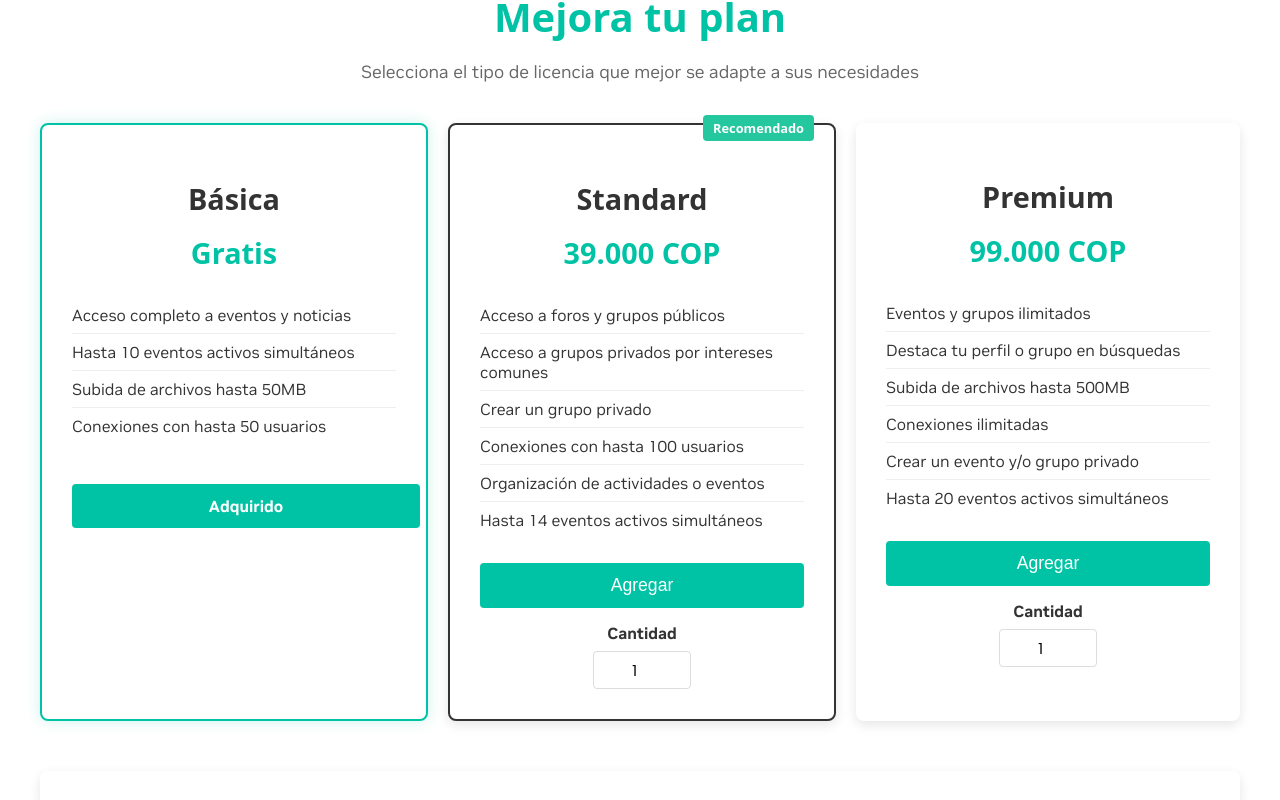
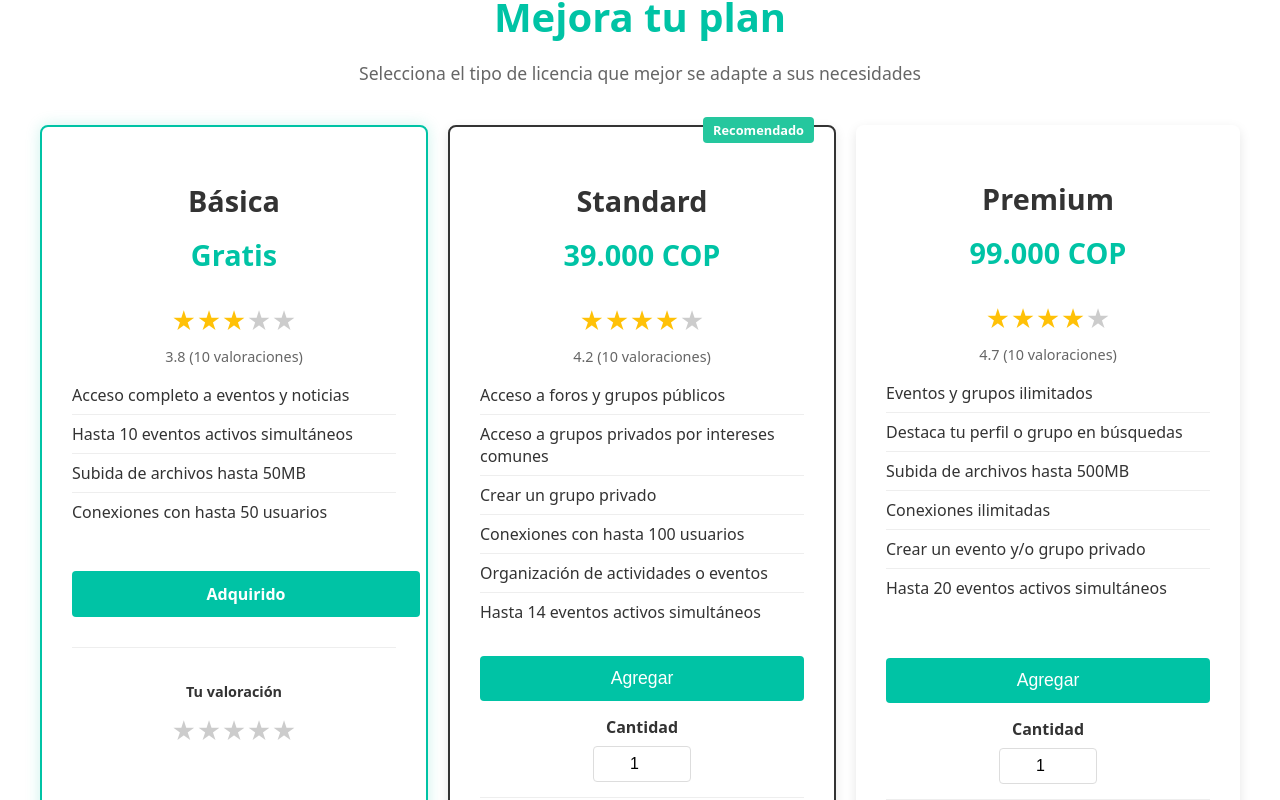
Before and after one commit to Migumi-07/Conecta-Poly, a React (Create React App) app: page /Home in a window 1280 px wide. Shown: the part 2660-3460 px from the top of the page. Built offline with nearby package versions, Linux system fonts and the light colour scheme.

Commit message:
Se añade rating y compra

```diff
--- a/src/components/Home/License.jsx
+++ b/src/components/Home/License.jsx
@@ -1,7 +1,59 @@
 import React, { useState, useEffect } from "react";
 import "../../styles/Home/License.css";
 
+const StarRating = ({ rating = 0, onRatingChange, interactive = true }) => {
+  const [hoverRating, setHoverRating] = useState(0);
+  const [selectedRating, setSelectedRating] = useState(rating);
+
+  const handleClick = (value) => {
+    if (interactive) {
+      setSelectedRating(value);
+      if (onRatingChange) {
+        onRatingChange(value);
+      }
+    }
+  };
+
+  const handleMouseEnter = (value) => {
+    if (interactive) {
+      setHoverRating(value);
+    }
+  };
+
+  const handleMouseLeave = () => {
+    if (interactive) {
+      setHoverRating(0);
+    }
+  };
+
+  return (
+    <div className="star-rating" onMouseLeave={handleMouseLeave}>
+      {[1, 2, 3, 4, 5].map((star) => (
+        <span
+          key={star}
+          className={`star ${
+            (hoverRating || selectedRating) >= star ? "filled" : ""
+          } ${interactive ? "interactive" : ""}`}
+          onClick={() => handleClick(star)}
+          onMouseEnter={() => handleMouseEnter(star)}
+        >
+          ★
+        </span>
+      ))}
+    </div>
+  );
+};
+
 const License = () => {
+  const handlePurchase = () => {
+    if (
+      window.confirm(`¿Confirmas la compra por ${formatCurrency(total)} COP?`)
+    ) {
+      console.log("Compra confirmada:", cart);
+      alert("¡Gracias por tu compra!");
+      setCart([]);
+    }
+  };
   const licenseTypes = [
     {
       name: "Básica",
@@ -12,6 +64,8 @@ const License = () => {
         "Subida de archivos hasta 50MB",
         "Conexiones con hasta 50 usuarios",
       ],
+      averageRating: 3.8,
+      userRatings: [],
     },
     {
       name: "Standard",
@@ -24,6 +78,8 @@ const License = () => {
         "Organización de actividades o eventos",
         "Hasta 14 eventos activos simultáneos",
       ],
+      averageRating: 4.2,
+      userRatings: [],
     },
     {
       name: "Premium",
@@ -36,6 +92,8 @@ const License = () => {
         "Crear un evento y/o grupo privado",
         "Hasta 20 eventos activos simultáneos",
       ],
+      averageRating: 4.7,
+      userRatings: [],
     },
   ];
 
@@ -43,6 +101,9 @@ const License = () => {
   const [cart, setCart] = useState([]);
   const [animatingCard, setAnimatingCard] = useState(null);
   const [visibleSections, setVisibleSections] = useState([]);
+  const [userRatings, setUserRatings] = useState(() => {
+    return licenseTypes.map(() => null);
+  });
 
   const handleQuantityChange = (index, value) => {
     if (index === 0) return;
@@ -100,6 +161,25 @@ const License = () => {
     } else {
       setCart(cart.filter((_, index) => index !== indexToRemove));
     }
+  };
+
+  const handleRatingChange = (licenseIndex, newRating) => {
+    console.log(
+      `Nueva valoración para ${licenseTypes[licenseIndex].name}:`,
+      newRating
+    );
+
+    const newUserRatings = [...userRatings];
+    newUserRatings[licenseIndex] = newRating;
+    setUserRatings(newUserRatings);
+
+    licenseTypes[licenseIndex].userRatings.push(newRating);
+    const sum = licenseTypes[licenseIndex].userRatings.reduce(
+      (a, b) => a + b,
+      0
+    );
+    licenseTypes[licenseIndex].averageRating =
+      sum / licenseTypes[licenseIndex].userRatings.length;
   };
 
   const subtotal = cart.reduce((sum, item) => sum + item.total, 0);
@@ -164,6 +244,15 @@ const License = () => {
                 ? "Gratis"
                 : `${formatCurrency(license.price)} COP`}
             </div>
+
+            <div className="license-rating">
+              <StarRating rating={license.averageRating} interactive={false} />
+              <span className="rating-text">
+                {license.averageRating.toFixed(1)} (
+                {license.userRatings.length + 10} valoraciones)
+              </span>
+            </div>
+
             <ul className="license-features">
               {license.features.map((feature, i) => (
                 <li key={i}>{feature}</li>
@@ -195,6 +284,20 @@ const License = () => {
                 </div>
               </>
             )}
+
+            <div className="user-rating-section">
+              <h4>Tu valoración</h4>
+              {userRatings[index] ? (
+                <div className="rating-thanks">
+                  <StarRating rating={userRatings[index]} interactive={false} />
+                  <p>¡Gracias por tu valoración!</p>
+                </div>
+              ) : (
+                <StarRating
+                  onRatingChange={(rating) => handleRatingChange(index, rating)}
+                />
+              )}
+            </div>
           </div>
         ))}
       </div>
@@ -272,6 +375,9 @@ const License = () => {
                 <span>Total:</span>
                 <span>{formatCurrency(total)} COP</span>
               </div>
+              <button className="purchase-button" onClick={handlePurchase}>
+                Comprar Ahora
+              </button>
             </div>
           </>
         ) : (
--- a/src/styles/Home/License.css
+++ b/src/styles/Home/License.css
@@ -1,8 +1,4 @@
-@font-face {
-  font-family: Nvidia;
-  src: url(../../fonts/NVIDIA.woff2);
-}
-
+/* Estilos generales */
 .license-container {
   max-width: 1200px;
   margin: 0 auto;
@@ -25,7 +21,6 @@
 .license-header p {
   font-size: 1.1rem;
   color: #666;
-  font-family: "Nvidia";
 }
 
 .license-plans {
@@ -47,6 +42,8 @@
   transform: translateY(20px);
   opacity: 0;
   transition: all 0.6s ease-out;
+  display: flex;
+  flex-direction: column;
 }
 
 .license-card.visible {
@@ -69,9 +66,77 @@
   font-size: 1.8rem;
   font-weight: bold;
   color: #00c3a5;
-  margin-bottom: 25px;
+  margin-bottom: 15px;
 }
 
+/* Estilos para el sistema de valoración */
+.star-rating {
+  display: inline-block;
+  font-size: 0;
+  direction: ltr;
+  margin: 5px 0;
+}
+
+.star-rating {
+  display: inline-flex;
+}
+
+.star {
+  font-size: 24px;
+  color: #ccc;
+  cursor: pointer;
+  transition: color 0.2s;
+}
+
+.star.filled {
+  color: #ffc107;
+}
+
+/* Comportamiento hover corregido */
+.star.interactive:hover ~ .star {
+  color: #ccc;
+}
+
+.star.interactive:hover,
+.star.interactive:hover ~ .star.filled {
+  color: #ffc107;
+}
+
+.license-rating {
+  margin: 10px 0;
+  text-align: center;
+}
+
+.rating-text {
+  display: block;
+  font-size: 0.9rem;
+  color: #666;
+  margin-top: 5px;
+}
+
+.user-rating-section {
+  margin-top: 15px;
+  padding-top: 15px;
+  border-top: 1px solid #eee;
+  text-align: center;
+}
+
+.user-rating-section h4 {
+  margin-bottom: 8px;
+  font-size: 0.9rem;
+  color: #333;
+}
+
+.rating-thanks {
+  color: #00c3a5;
+  font-size: 0.8rem;
+}
+
+.rating-thanks p {
+  margin: 5px 0 0;
+}
+
+/* Resto de estilos existentes... */
 .license-features {
   list-style: none;
   padding: 0;
@@ -82,7 +147,6 @@
 .license-features li {
   padding: 8px 0;
   border-bottom: 1px solid #eee;
-  font-family: "Nvidia";
 }
 
 .license-features li:last-child {
@@ -102,6 +166,7 @@
   transition: all 0.3s;
   position: relative;
   overflow: hidden;
+  margin-top: auto;
 }
 
 .add-button:hover {
@@ -122,7 +187,6 @@
 .quantity-control label {
   margin-bottom: 8px;
   font-weight: bold;
-  font-family: "Nvidia";
 }
 
 .quantity-control input {
@@ -131,7 +195,6 @@
   border: 1px solid #ddd;
   border-radius: 4px;
   text-align: center;
-  font-family: "Nvidia";
 }
 
 .acquired-badge {
@@ -141,7 +204,6 @@
   border-radius: 4px;
   font-weight: bold;
   margin: 15px 0;
-  font-family: "Nvidia";
   display: inline-block;
   width: 100%;
 }
@@ -180,7 +242,6 @@
   padding: 12px 15px;
   text-align: left;
   border-bottom: 1px solid #eee;
-  font-family: "Nvidia";
 }
 
 .cart-table th {
@@ -194,7 +255,6 @@
   color: #666;
   font-style: italic;
   padding: 20px;
-  font-family: "Nvidia";
 }
 
 .totals {
@@ -207,7 +267,6 @@
   justify-content: space-between;
   padding: 10px 0;
   border-bottom: 1px solid #eee;
-  font-family: "Nvidia";
 }
 
 .total-row:last-child {
@@ -239,7 +298,6 @@
   border-radius: 4px;
   cursor: pointer;
   transition: all 0.3s;
-  font-family: "Nvidia";
 }
 
 .remove-button:hover {
@@ -254,7 +312,6 @@
   border-radius: 4px;
   cursor: pointer;
   transition: all 0.3s;
-  font-family: "Nvidia";
   font-size: 0.8rem;
 }
 
@@ -300,14 +357,12 @@
   margin-bottom: 30px;
   font-size: 2rem;
   color: #00c3a5;
-  font-family: "Nvidia";
   position: relative;
 }
 
 .compare-table {
   width: 100%;
   border-collapse: collapse;
-  font-family: "Nvidia";
   animation: fadeIn 1s ease-out;
   overflow: hidden;
   border-radius: 8px;
@@ -342,16 +397,37 @@
   background-color: #f0fdfa;
 }
 
-@media (max-width: 768px) {
-  .compare-table th,
-  .compare-table td {
-    font-size: 0.9rem;
-    padding: 12px;
-  }
+/* Estilos para el botón de comprar */
+.purchase-button {
+  background-color: #25c79e;
+  color: white;
+  border: none;
+  padding: 12px 30px;
+  font-size: 1.1rem;
+  border-radius: 4px;
+  cursor: pointer;
+  width: 100%;
+  margin-top: 20px;
+  transition: all 0.3s;
+  font-weight: bold;
+}
 
-  .compare-plans-section {
-    padding: 20px 10px;
-  }
+.purchase-button:hover {
+  background-color: #1fa582;
+  transform: translateY(-2px);
+  box-shadow: 0 4px 8px rgba(0, 0, 0, 0.1);
+}
+
+.purchase-button:active {
+  transform: translateY(0);
+}
+
+
+.totals {
+  max-width: 300px;
+  margin-left: auto;
+  padding-top: 20px;
+  border-top: 1px solid #eee;
 }
 
 @keyframes fadeIn {
@@ -392,4 +468,22 @@
   .license-card {
     margin-bottom: 20px;
   }
+
+  .compare-table th,
+  .compare-table td {
+    font-size: 0.9rem;
+    padding: 12px;
+  }
+
+  .compare-plans-section {
+    padding: 20px 10px;
+  }
+
+  .star {
+    font-size: 18px;
+  }
+
+  .rating-text {
+    font-size: 0.8rem;
+  }
 }
```
